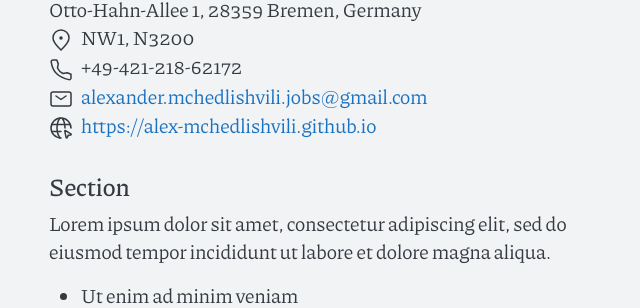
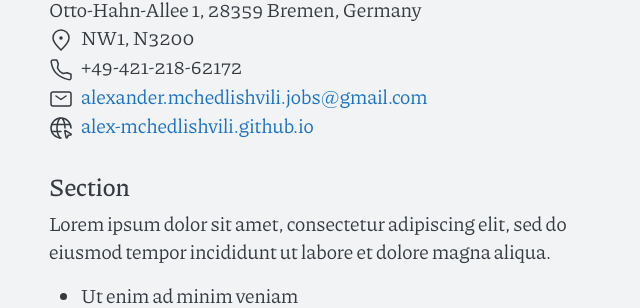
Before and after one commit to Alex-Mchedlishvili/Alex-Mchedlishvili.github.io, a Jekyll site: the page built from cv.md, in a window 1280 px wide. Shown: the part 292-600 px from the top of the page, without its empty margins (318-958 px from the left). Built offline with Jekyll 4.4.1, drawn with Linux system fonts in a browser that asks for light colours.

Commit message:
Update contact.html
Updates links and refs.

```diff
--- a/_includes/contact.html
+++ b/_includes/contact.html
@@ -6,7 +6,7 @@
     <li>Otto-Hahn-Allee 1, 28359 Bremen, Germany</li>
     <li><span class="li-icon">{% include svg/pin-alt.svg %}</span><span>NW1, N3200</span></li>
     <li><span class="li-icon">{% include svg/phone.svg %}</span><span>+49-421-218-62172</span></li>
-    <li><span class="li-icon">{% include svg/mail.svg %}</span><a href="mailto:username@domain.com">alexander.mchedlishvili.jobs@gmail.com</a></li>
-    <li><span class="li-icon">{% include svg/internet.svg %}</span><a href="https://cvless.netlify.app">https://alex-mchedlishvili.github.io</a></li>
+    <li><span class="li-icon">{% include svg/mail.svg %}</span><a href="alexander.mchedlishvili.jobs@gmail.com">alexander.mchedlishvili.jobs@gmail.com</a></li>
+    <li><span class="li-icon">{% include svg/internet.svg %}</span><a href="https://alex-mchedlishvili.github.io">alex-mchedlishvili.github.io</a></li>
   </ul>
 </div>
```
